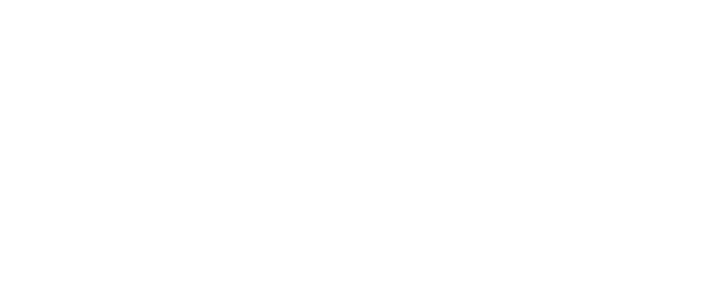
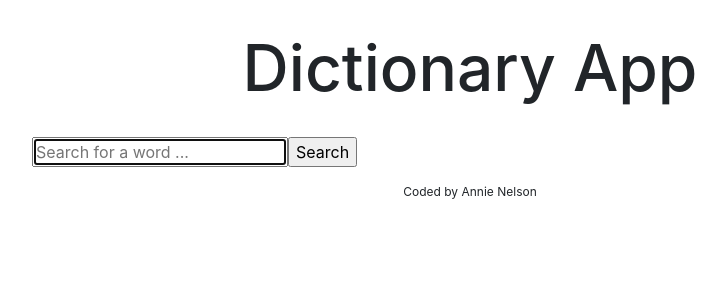
Before and after one commit to Annie15N/dictionary-project, a React (Create React App) app: page / in a window 1280 px wide. Shown: the top 300 px of the page, without its empty margins (170-896 px from the left). Built offline with nearby package versions, Linux system fonts and the light colour scheme.

Commit message:
Added search engine

```diff
--- a/src/App.css
+++ b/src/App.css
@@ -0,0 +1,13 @@
+.App .container {
+  max-width: 900px;
+}
+
+.App h1 {
+  text-align: center;
+  font-size: 64px;
+  margin: 30px 0;
+}
+
+.App footer {
+  font-size: 12px;
+}
--- a/src/App.js
+++ b/src/App.js
@@ -1,5 +1,20 @@
+import React from "react";
+
+import Dictionary from "./Dictionary";
 import "./App.css";
 
 export default function App() {
-  return <div className="App"></div>;
+  return (
+    <div className="App">
+      <div className="container">
+        <header>
+          <h1>Dictionary App</h1>
+        </header>
+        <main>
+          <Dictionary />
+        </main>
+        <footer className="text-center mt-3">Coded by Annie Nelson</footer>
+      </div>
+    </div>
+  );
 }
--- /dev/null
+++ b/src/Dictionary.js
@@ -0,0 +1,30 @@
+import React, { useState } from "react";
+
+import "./Dictionary.css";
+
+export default function Dictionary() {
+  let [word, setWord] = useState(null);
+
+  function search(event) {
+    event.preventDefault();
+    alert(`Searching for ${word}`);
+  }
+
+  function handleWordChange(event) {
+    setWord(event.target.value);
+  }
+
+  return (
+    <div className="Dictionary">
+      <form onSubmit={search}>
+        <input
+          type="search"
+          autoFocus={true}
+          placeholder="Search for a word ... "
+          onChange={handleWordChange}
+        />
+        <input type="submit" value="Search" />
+      </form>
+    </div>
+  );
+}
```
Also changed, not shown: src/Dictionary.css (added).
